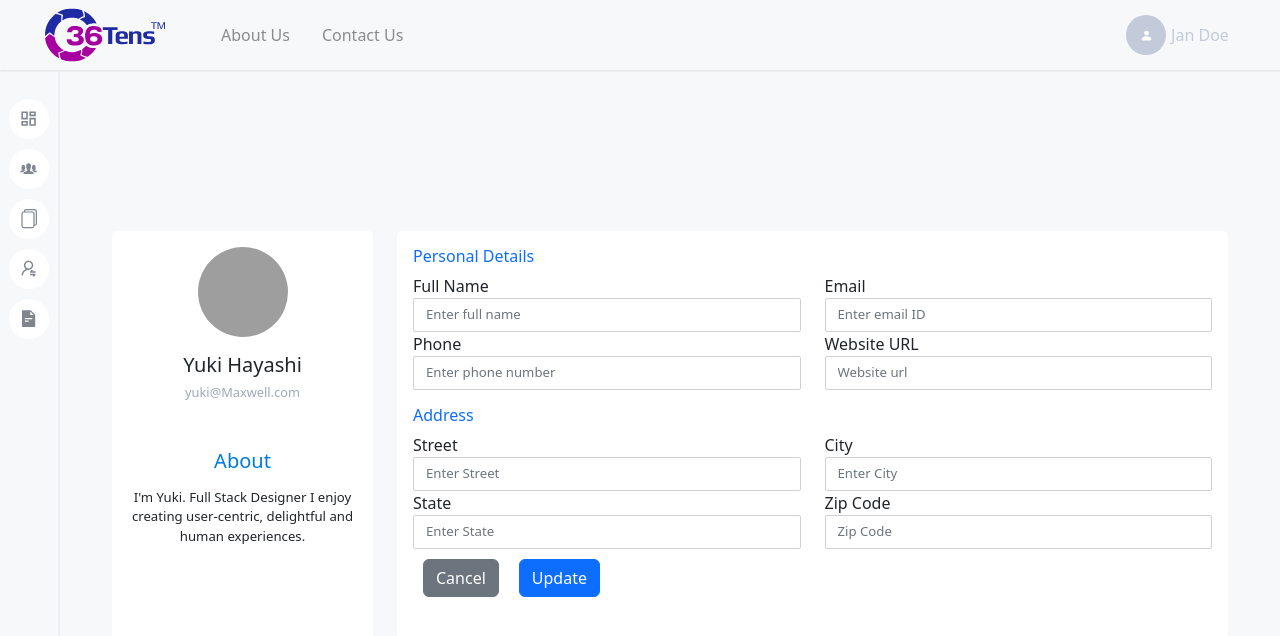
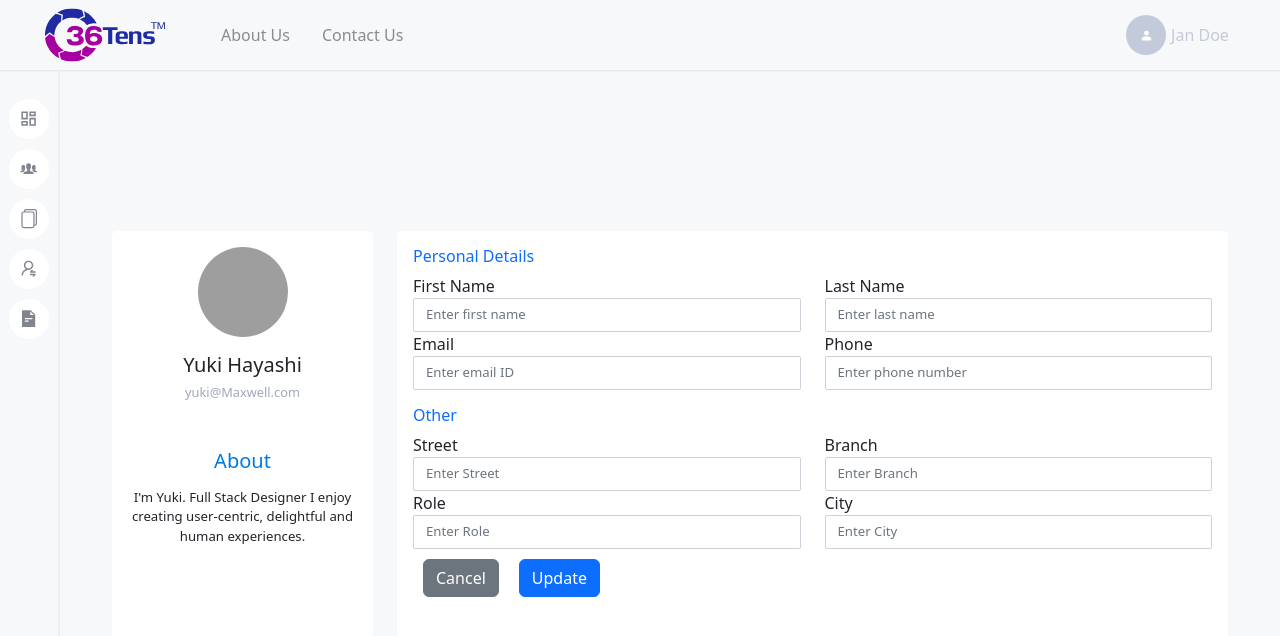
Before and after one commit to Nazif-Malhi/36tensDevelopment, a React (Create React App) app in the folder 36tens/: page /admin/profile in a window 1280 px wide. Shown: the top 636 px of the page. Built offline with nearby package versions, Linux system fonts and the light colour scheme; no server answers; sample sign-in values are in the browser's storage; grey boxes are pictures that could not be loaded.

Commit message:
protected routes, JWT authentication, Loggin, Api

```diff
--- a/36tens/package.json
+++ b/36tens/package.json
@@ -12,6 +12,7 @@
     "@testing-library/jest-dom": "^5.16.5",
     "@testing-library/react": "^13.4.0",
     "@testing-library/user-event": "^13.5.0",
+    "axios": "^1.1.3",
     "bootstrap": "^5.2.2",
     "date-fns": "^2.29.3",
     "dayjs": "^1.11.6",
@@ -26,6 +27,9 @@
     "react-router-dom": "^6.4.2",
     "react-scripts": "5.0.1",
     "react-scroll": "^1.8.7",
+    "redux": "^4.2.0",
+    "redux-devtools-extension": "^2.13.9",
+    "redux-thunk": "^2.4.1",
     "styled-components": "^5.3.6",
     "validator": "^13.7.0",
     "web-vitals": "^2.1.4"
--- a/36tens/src/App.js
+++ b/36tens/src/App.js
@@ -7,7 +7,13 @@ import Forget from "./layout/Authentication/Forget";
 import Mockup from "./pages/Mockup";
 import Master from "./pages/Master";
 import Results from "./layout/Results";
+import RouteGuard from "./ProtectedRoute/ProtectedRoute";
+import { setAuthToken } from "./utils/authToken";
 function App() {
+  const token = localStorage.getItem("token");
+  if (token) {
+    setAuthToken(token);
+  }
   return (
     <>
       <Routes>
@@ -17,8 +23,15 @@ function App() {
           <Route path="signup" element={<SignUp />} />
           <Route path="forget" element={<Forget />} />
         </Route>
-        <Route path="/admin/*" element={<Master />} />
-        <Route path="results" element={<Results />} />
+        <Route
+          path="/admin/*"
+          element={
+            <RouteGuard>
+              <Master />
+            </RouteGuard>
+          }
+        />
+        {/* <Route path="results" element={<Results />} /> */}
       </Routes>
     </>
   );
--- a/36tens/src/ProtectedRoute/ProtectedRoute.js
+++ b/36tens/src/ProtectedRoute/ProtectedRoute.js
@@ -1,10 +1,17 @@
 import React from "react";
-import { Navigate, Outlet } from "react-router-dom";
-const ProtectedRoute = ({ isAuth, children }) => {
-  if (!isAuth) {
-    return <Navigate to="/admin" />;
+import { Route, Navigate, Routes } from "react-router-dom";
+
+const RouteGuard = ({ children }) => {
+  function hasJWT() {
+    let flag = false;
+
+    //check user has JWT token
+    localStorage.getItem("token") ? (flag = true) : (flag = false);
+
+    return flag;
   }
-  return <Outlet />;
+
+  return hasJWT() ? children : <Navigate to="/authentication/login" />;
 };
 
-export default ProtectedRoute;
+export default RouteGuard;
--- a/36tens/src/index.js
+++ b/36tens/src/index.js
@@ -9,11 +9,9 @@ import store from "./utils/store";
 
 const root = ReactDOM.createRoot(document.getElementById("root"));
 root.render(
-  <React.StrictMode>
+  <Provider store={store}>
     <Router>
-      <Provider store={store}>
-        <App />
-      </Provider>
+      <App />
     </Router>
-  </React.StrictMode>
+  </Provider>
 );
--- a/36tens/src/layout/Authentication/LogIn.jsx
+++ b/36tens/src/layout/Authentication/LogIn.jsx
@@ -7,6 +7,8 @@ import { Logo } from "../../assets/images";
 import CustomButton from "../../components/Custombutton";
 import validator from "validator";
 import { useNavigate } from "react-router-dom";
+import axios from "axios";
+import { setAuthToken } from "../../utils/authToken";
 
 const LoginContainer = styled.div`
   display: flex;
@@ -59,8 +61,23 @@ const LogIn = () => {
   };
 
   const handleLogin = () => {
+    const loginPayload = {
+      email: email,
+      password: password,
+    };
+
+    axios
+      .post("http://207.148.69.16:8011/auth/token/", loginPayload)
+      .then((response) => {
+        const token = response.data.token;
+        localStorage.setItem("token", token);
+        console.log(token);
+        setAuthToken(token);
+        navigate("/admin/dashboard");
+      });
+
     // if (emailError && password === "123") {
-    navigate("/admin/dashboard");
+    //navigate("/admin/dashboard");
     // }
   };
   return (
--- a/36tens/src/pages/Profile.jsx
+++ b/36tens/src/pages/Profile.jsx
@@ -1,5 +1,6 @@
-import React from "react";
+import React, { useState, useEffect } from "react";
 import styled from "styled-components";
+import axios from "axios";
 
 const ProfileContainer = styled.div`
   display: flex;
@@ -67,6 +68,28 @@ const ProfileContainer = styled.div`
 `;
 
 const Profile = () => {
+  const [firstName, setFirstName] = useState("");
+  const [lastName, setLastName] = useState("");
+  const [email, setEmail] = useState("");
+  const [address, setAddress] = useState("");
+  const [phone, setPhone] = useState("");
+  const [branch, setBranch] = useState("");
+  const [role, setRole] = useState("");
+  const [profile, setProfile] = useState([]);
+
+  useEffect(() => {
+    axios.get("http://207.148.69.16:8011/api/auth-user/").then((response) => {
+      setProfile(response.data);
+    });
+    setFirstName(profile.first_name);
+    setLastName(profile.last_name);
+    setEmail(profile.email);
+    setAddress(profile.address);
+    setPhone(profile.cell_phone);
+    setBranch(profile.branch);
+    setRole(profile.role);
+  });
+
   return (
     <ProfileContainer>
       <div className="container">
@@ -105,12 +128,31 @@ const Profile = () => {
                   </div>
                   <div className="col-xl-6 col-lg-6 col-md-6 col-sm-6 col-12">
                     <div className="form-group">
-                      <label for="fullName">Full Name</label>
+                      <label for="firstName">First Name</label>
                       <input
                         type="text"
                         className="form-control"
-                        id="fullName"
-                        placeholder="Enter full name"
+                        id="firstName"
+                        placeholder="Enter first name"
+                        value={firstName}
+                        onChange={(e) => {
+                          setFirstName(e.target.value);
+                        }}
+                      />
+                    </div>
+                  </div>
+                  <div className="col-xl-6 col-lg-6 col-md-6 col-sm-6 col-12">
+                    <div className="form-group">
+                      <label for="lastName">Last Name</label>
+                      <input
+                        type="text"
+                        className="form-control"
+                        id="lastName"
+                        placeholder="Enter last name"
+                        value={lastName}
+                        onChange={(e) => {
+                          setLastName(e.target.value);
+                        }}
                       />
                     </div>
                   </div>
@@ -122,6 +164,10 @@ const Profile = () => {
                         className="form-control"
                         id="eMail"
                         placeholder="Enter email ID"
+                        value={email}
+                        onChange={(e) => {
+                          setEmail(e.target.value);
+                        }}
                       />
                     </div>
                   </div>
@@ -133,24 +179,17 @@ const Profile = () => {
                         className="form-control"
                         id="phone"
                         placeholder="Enter phone number"
-                      />
-                    </div>
-                  </div>
-                  <div className="col-xl-6 col-lg-6 col-md-6 col-sm-6 col-12">
-                    <div className="form-group">
-                      <label for="website">Website URL</label>
-                      <input
-                        type="url"
-                        className="form-control"
-                        id="website"
-                        placeholder="Website url"
+                        value={phone}
+                        onChange={(e) => {
+                          setPhone(e.target.value);
+                        }}
                       />
                     </div>
                   </div>
                 </div>
                 <div className="row gutters">
                   <div className="col-xl-12 col-lg-12 col-md-12 col-sm-12 col-12">
-                    <h6 className="mt-3 mb-2 text-primary">Address</h6>
+                    <h6 className="mt-3 mb-2 text-primary">Other</h6>
                   </div>
                   <div className="col-xl-6 col-lg-6 col-md-6 col-sm-6 col-12">
                     <div className="form-group">
@@ -160,39 +199,51 @@ const Profile = () => {
                         className="form-control"
                         id="Street"
                         placeholder="Enter Street"
+                        value={address}
+                        onChange={(e) => {
+                          setAddress(e.target.value);
+                        }}
                       />
                     </div>
                   </div>
                   <div className="col-xl-6 col-lg-6 col-md-6 col-sm-6 col-12">
                     <div className="form-group">
-                      <label for="ciTy">City</label>
+                      <label for="branch">Branch</label>
                       <input
                         type="name"
                         className="form-control"
-                        id="ciTy"
-                        placeholder="Enter City"
+                        id="branch"
+                        placeholder="Enter Branch"
+                        value={branch}
+                        onChange={(e) => {
+                          setBranch(e.target.value);
+                        }}
                       />
                     </div>
                   </div>
                   <div className="col-xl-6 col-lg-6 col-md-6 col-sm-6 col-12">
                     <div className="form-group">
-                      <label for="sTate">State</label>
+                      <label for="role">Role</label>
                       <input
                         type="text"
                         className="form-control"
-                        id="sTate"
-                        placeholder="Enter State"
+                        id="role"
+                        placeholder="Enter Role"
+                        value={role}
+                        onChange={(e) => {
+                          setRole(e.target.value);
+                        }}
                       />
                     </div>
                   </div>
                   <div className="col-xl-6 col-lg-6 col-md-6 col-sm-6 col-12">
                     <div className="form-group">
-                      <label for="zIp">Zip Code</label>
+                      <label for="city">City</label>
                       <input
                         type="text"
                         className="form-control"
-                        id="zIp"
-                        placeholder="Zip Code"
+                        id="city"
+                        placeholder="Enter City"
                       />
                     </div>
                   </div>
@@ -213,6 +264,7 @@ const Profile = () => {
                         id="submit"
                         name="submit"
                         className="btn btn-primary margin"
+                        // onClick={console.log(profile)}
                       >
                         Update
                       </button>
--- /dev/null
+++ b/36tens/src/utils/authToken.js
@@ -0,0 +1,7 @@
+import axios from "axios";
+
+export const setAuthToken = (token) => {
+  if (token) {
+    axios.defaults.headers.common["Authorization"] = `JWT ${token}`;
+  } else delete axios.defaults.headers.common["Authorization"];
+};
--- a/36tens/src/utils/rootReducer.js
+++ /dev/null
@@ -1,13 +0,0 @@
-import { createReducer } from "@reduxjs/toolkit";
-
-export const rootReducer = createReducer(
-  { isAuth: false },
-  {
-    login: (state) => {
-      state.isAuth = true;
-    },
-    logout: (state) => {
-      state.isAuth = false;
-    },
-  }
-);
--- a/36tens/src/utils/store.js
+++ b/36tens/src/utils/store.js
@@ -1,8 +1,15 @@
-import { configureStore } from "@reduxjs/toolkit";
-import { rootReducer } from "./rootReducer";
+import { createStore, combineReducers, applyMiddleware } from "redux";
+import thunk from "redux-thunk";
+import { composeWithDevTools } from "redux-devtools-extension";
 
-const store = configureStore({
-  reducer: rootReducer,
-});
+const reducer = combineReducers({});
+
+let initialState = {};
+const middleware = [thunk];
+const store = createStore(
+  reducer,
+  initialState,
+  composeWithDevTools(applyMiddleware(...middleware))
+);
 
 export default store;
```
Also changed, not shown: 36tens/src/utils/PrivateRoute.js (deleted, +0 -9 lines), 36tens/src/utils/reducers/authreducer.js (added), 1 other file (tests, documents, lock files or other folders).
